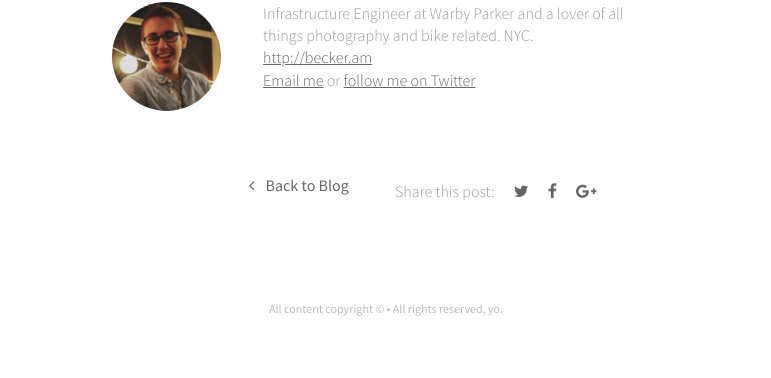
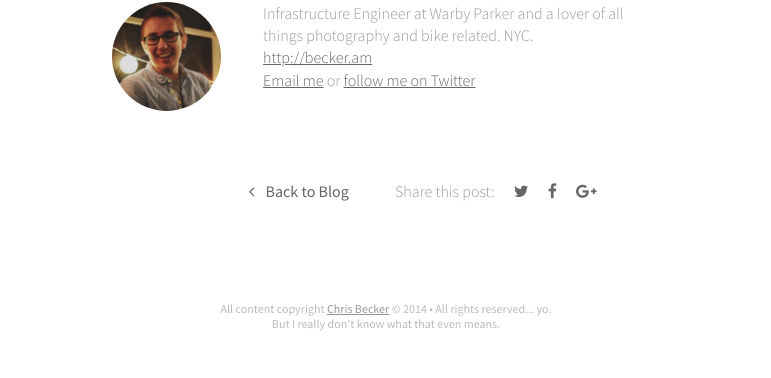
Before and after one commit to Cbeck527/becker.am, a Jekyll site: the page built from src/_posts/2014-03-26-new-york-on-an-old-medium.markdown, in a window 1280 px wide. Shown: the part 3675-4053 px from the top of the page, without its empty margins (254-1025 px from the left). Built offline with Jekyll 4.4.1, drawn with Linux system fonts in a browser that asks for light colours; nearby versions of some CDN libraries.

```diff
--- a/_config.yml
+++ b/_config.yml
@@ -16,5 +16,5 @@ full_me_image: "/images/chrisbecker_long.jpg"
 
 # Build settings
 markdown: kramdown
-permalinks: pretty
+permalink: /blog/:year/:month/:day/:title/
 source: src
--- a/src/_layouts/base.html
+++ b/src/_layouts/base.html
@@ -5,7 +5,7 @@
     <meta http-equiv="X-UA-Compatible" content="IE=edge" />
 
     <title>{{ page.title | downcase }}</title>
-    <meta name="description" content="{{meta_description}}" />
+    <meta name="description" content="{{ site.description }}" />
 
     <!-- (1) Optimize for mobile versions: http://goo.gl/EOpFl -->
     <meta name="viewport" content="width=device-width, initial-scale=1.0">
@@ -45,7 +45,9 @@
     {% else %}
     <footer class="site-footer">
         <div class="inner">
-            <section class="copyright">All content copyright <a href="{{ url }}/">{{ title }}</a> &copy; {{date format="YYYY"}} &bull; All rights reserved, yo.</section>
+            <section class="copyright">All content copyright <a href="{{ url }}/">{{ site.my_name }}</a> &copy; {{ site.time | date: '%Y' }} &bull; All rights reserved... yo.
+              <br />
+              But I really don't know what that even means.</section>
         </div>
     </footer>
     {% endif %}
--- a/src/css/main.sass
+++ b/src/css/main.sass
@@ -44,8 +44,6 @@ body, html
     font-size: 14px
   @include respond-to(1200)
     font-size: 16px
-  @include respond-to(1600)
-    font-size: 18px
   a
     color: $color-blue
   &.fontSerif
@@ -770,6 +768,7 @@ body, html
   .share
     font-size: modular-scale(1rem, 0, 1.33)
     padding: golden-ratio(1rem, 2) 0 golden-ratio(1rem, 4)
+    line-height: 2rem
     .left
       float: left
       width: 47%
```
